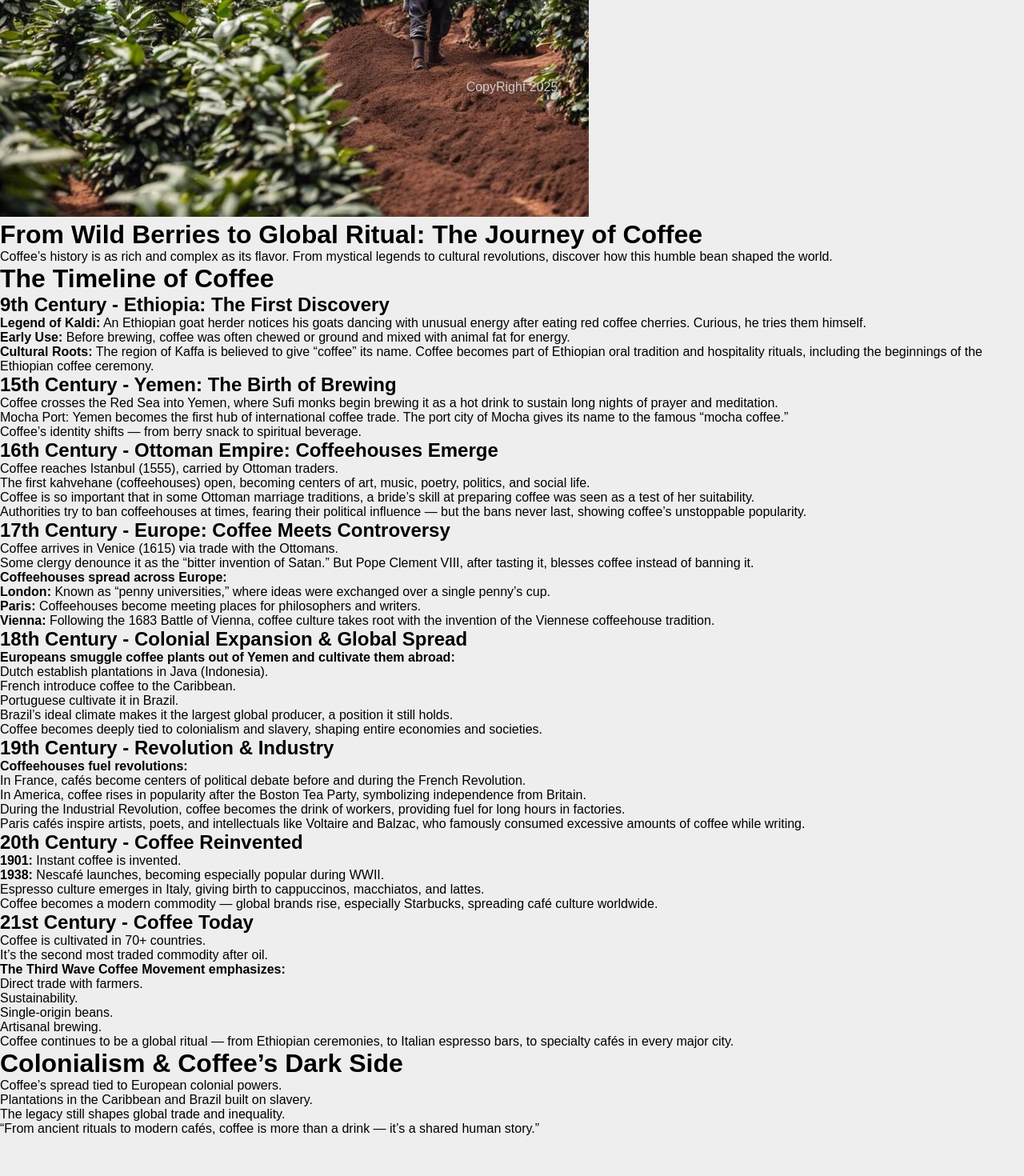
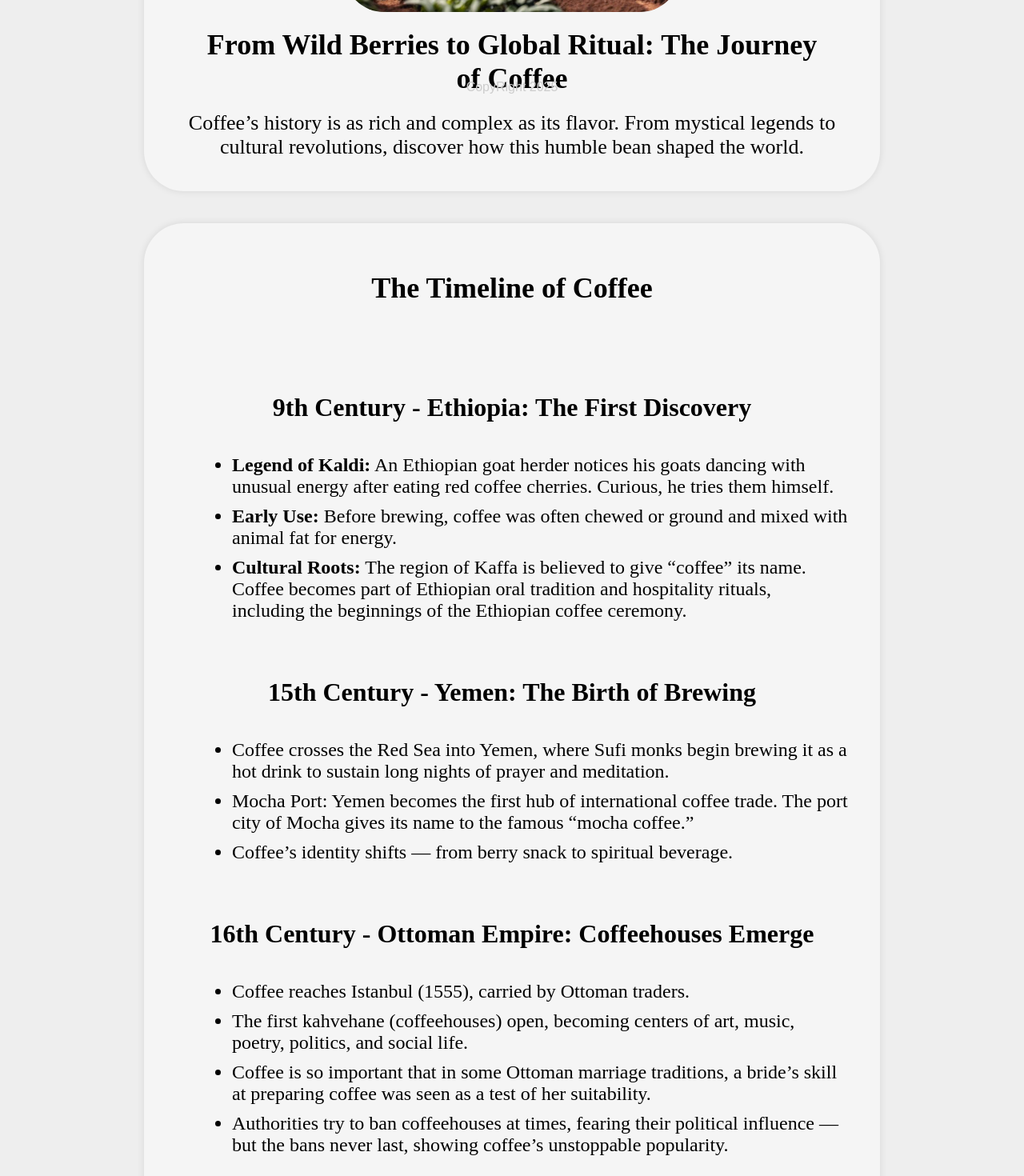
Before and after one commit to mnazzall/coffee-lovers, a React (Vite) app: page /#/History in a window 1280 px wide. Shown: the part 660-2130 px from the top of the page at 80% size. Before the commit the page ends 2080 px from the top, so only its background shows below. Built offline with nearby package versions, Linux system fonts and the light colour scheme.

Commit message:
history done

```diff
--- a/src/components/BrewingMethods.css
+++ b/src/components/BrewingMethods.css
@@ -27,7 +27,7 @@
 
 .brewing-first-section h1 {
   font-family: "Times New Roman", Times, serif;
-  font-size: 35px;
+  font-size: 36px;
   padding: 20px;
 }
 
--- a/src/components/History.css
+++ b/src/components/History.css
@@ -0,0 +1,343 @@
+.history-container {
+    display: flex;
+    flex-direction: column;
+    overflow: hidden;
+}
+
+.history-hero-container {
+  display: flex;
+  flex-direction: column;
+  text-align: center;
+  justify-content: center;
+  align-items: center;
+  margin: 20px 180px 20px 180px;
+  padding: 40px;
+  background-color: whitesmoke;
+  border-radius: 50px;
+  box-shadow: 0 0 10px rgba(0, 0, 0, 0.1);
+}
+
+.history-hero-container img {
+    width: 50%;
+    height: auto;
+    object-fit: cover;
+    border-radius: 50px;
+
+}
+
+.history-hero-container h1 {
+    font-family: "Times New Roman", Times, serif;
+    font-size: 36px;
+    padding: 20px;
+}
+
+.history-hero-container p {
+    font-family: "Times New Roman", Times, serif;
+    font-size: 26px;
+    font-weight: 500;
+    color: black;
+
+}
+
+.history-timeline-container {
+  display: flex;
+  flex-direction: column;
+  text-align: center;
+  justify-content: center;
+  align-items: center;
+  margin: 20px 180px 20px 180px;
+  padding: 40px;
+  background-color: whitesmoke;
+  border-radius: 50px;
+  box-shadow: 0 0 10px rgba(0, 0, 0, 0.1);
+}
+
+.history-timeline-container h1 {
+    font-family: "Times New Roman", Times, serif;
+    font-size: 36px;
+    padding: 20px;
+    margin-bottom: 50px;
+}
+
+.shared-timeline {
+    display: flex;
+    flex-direction: column;
+    overflow: hidden;
+}
+
+.shared-timeline h2 {
+    font-family: "Times New Roman", Times, serif;
+    font-size: 32px;
+    padding: 20px;
+    margin-top: 20px;
+}
+
+.shared-timeline ul {
+    font-family: "Times New Roman", Times, serif;
+  font-size: 24px;
+  color: black;
+  font-weight: 500;
+  text-align: left;
+  margin-left: 70px;
+  margin-bottom: 20px;
+  margin-top: 20px;
+}
+
+.shared-timeline ul li {
+    margin-bottom: 10px;
+}
+
+.shared-timeline ul li ul {
+  font-family: "Times New Roman", Times, serif;
+  font-size: 22px;
+  color: black;
+  font-weight: 500;
+  text-align: left;
+  margin-left: 70px;
+  margin-bottom: 20px;
+  margin-top: 20px;
+}
+
+.shared-timeline ul li ul li {
+    margin-bottom: 10px;
+}
+
+.darkside-of-history-container {
+  display: flex;
+  flex-direction: column;
+
+  margin: 20px 180px 20px 180px;
+  padding: 40px;
+  background-color: whitesmoke;
+  border-radius: 50px;
+  box-shadow: 0 0 10px rgba(0, 0, 0, 0.1);
+}
+
+.darkside-of-history-container h1 {
+    font-family: "Times New Roman", Times, serif;
+    font-size: 36px;
+    padding: 20px;
+    text-align: center;
+    align-items: center;
+}
+
+.darkside-of-history-container ul {
+  font-family: "Times New Roman", Times, serif;
+  font-size: 24px;
+  color: black;
+  font-weight: 500;
+  text-align: left;
+  margin-left: 100px;
+  margin-bottom: 20px;
+  margin-top: 20px;
+}
+
+.darkside-of-history-container ul li {
+    margin-bottom: 12px;
+}
+
+.history-closing-container {
+  display: flex;
+  flex-direction: column;
+  text-align: center;
+  justify-content: center;
+  align-items: center;
+  margin: 30px 180px 80px 180px;
+  padding: 40px;
+  background-color: whitesmoke;
+  border-radius: 50px;
+  box-shadow: 0 0 10px rgba(0, 0, 0, 0.1);
+}
+
+.history-closing-container p {
+    font-family: "Times New Roman", Times, serif;
+    font-size: 27px;
+    font-weight: 500;
+    color: black;
+}
+
+
+@media screen and (max-width: 768px) {
+    .history-hero-container {
+        margin: 20px 20px 20px 20px;
+        padding: 10px;
+      }
+
+      .history-hero-container img {
+          width: 90%;
+          height: auto;
+
+      }
+
+      .history-hero-container h1 {
+          font-size: 28px;
+          padding: 20px;
+      }
+
+      .history-hero-container p {
+          font-family: "Times New Roman", Times, serif;
+          font-size: 20px;
+      }
+
+      .history-timeline-container {
+        margin: 20px 20px 20px 20px;
+        padding: 10px;
+      }
+
+      .history-timeline-container h1 {
+          font-size: 28px;
+          padding: 20px;
+          margin-bottom: 20px;
+      }
+
+      .shared-timeline h2 {
+          font-size: 26px;
+          padding: 20px;
+          margin-top: 20px;
+      }
+
+      .shared-timeline ul {
+        font-size: 20px;
+        margin-left: 30px;
+        margin-bottom: 15px;
+        margin-top: 15px;
+      }
+
+      .shared-timeline ul li {
+          margin-bottom: 10px;
+      }
+
+      .shared-timeline ul li ul {
+        font-size: 18px;
+        margin-left: 30px;
+        margin-bottom: 15px;
+        margin-top: 15px;
+      }
+
+      .shared-timeline ul li ul li {
+          margin-bottom: 10px;
+      }
+
+      .darkside-of-history-container {
+        margin: 20px 20px 20px 20px;
+        padding: 10px;
+      }
+
+      .darkside-of-history-container h1 {
+          font-size: 28px;
+          padding: 20px;
+      }
+
+      .darkside-of-history-container ul {
+        font-size: 22px;
+        margin-left: 50px;
+        margin-bottom: 20px;
+        margin-top: 20px;
+      }
+
+      .darkside-of-history-container ul li {
+          margin-bottom: 10px;
+      }
+
+      .history-closing-container {
+        margin: 20px 20px 50px 20px;
+        padding: 25px;
+      }
+
+      .history-closing-container p {
+          font-size: 23px;
+      }
+}
+
+
+
+@media screen and (min-width: 769px) and (max-width: 1024px) {
+    .history-hero-container {
+        margin: 20px 50px 20px 50px;
+        padding: 15px;
+      }
+
+      .history-hero-container img {
+          width: 75%;
+          height: auto;
+
+      }
+
+      .history-hero-container h1 {
+          font-size: 36px;
+          padding: 20px;
+      }
+
+      .history-hero-container p {
+          font-size: 24px;
+      }
+
+      .history-timeline-container {
+        margin: 20px 50px 20px 50px;
+        padding: 15px;
+      }
+
+      .history-timeline-container h1 {
+          font-size: 36px;
+          padding: 20px;
+          margin-bottom: 20px;
+      }
+
+      .shared-timeline h2 {
+          font-size: 28px;
+          padding: 20px;
+          margin-top: 20px;
+      }
+
+      .shared-timeline ul {
+        font-size: 24px;
+        margin-left: 40px;
+        margin-bottom: 20px;
+        margin-top: 20px;
+      }
+
+      .shared-timeline ul li {
+          margin-bottom: 10px;
+      }
+
+      .shared-timeline ul li ul {
+        font-size: 22px;
+        margin-left: 40px;
+        margin-bottom: 20px;
+        margin-top: 20px;
+      }
+
+      .shared-timeline ul li ul li {
+          margin-bottom: 10px;
+      }
+
+      .darkside-of-history-container {
+        margin: 20px 50px 20px 50px;
+        padding: 10px;
+      }
+
+      .darkside-of-history-container h1 {
+          font-size: 36px;
+          padding: 20px;
+      }
+
+      .darkside-of-history-container ul {
+        font-size: 24px;
+        margin-left: 50px;
+        margin-bottom: 20px;
+        margin-top: 20px;
+      }
+
+      .darkside-of-history-container ul li {
+          margin-bottom: 10px;
+      }
+
+      .history-closing-container {
+        margin: 20px 50px 60px 50px;
+        padding: 25px;
+      }
+
+      .history-closing-container p {
+          font-size: 26px;
+      }
+}
--- a/src/components/history.jsx
+++ b/src/components/history.jsx
@@ -1,11 +1,11 @@
-import React from "react";
+import React, { useEffect } from "react";
 import "./History.css"
 
 
 function History() {
+
     return (
         <div className="history-container">
-
 
         <div className="history-hero-container">
             <img src="/coffee-lovers/photos/historyherosection.jpg" alt="Ethiopian coffee farmer" />
@@ -13,9 +13,9 @@ function History() {
             <p>Coffee’s history is as rich and complex as its flavor. From mystical legends to cultural revolutions, discover how this humble bean shaped the world.</p>
         </div>
 
-        <div>
+        <div className="history-timeline-container">
             <h1>The Timeline of Coffee</h1>
-            <div>
+            <div className="shared-timeline">
                 <h2>9th Century - Ethiopia: The First Discovery</h2>
                 <ul>
                     <li><strong>Legend of Kaldi:</strong> An Ethiopian goat herder notices his goats dancing with unusual energy after eating red coffee cherries. Curious, he tries them himself.</li>
@@ -23,7 +23,7 @@ function History() {
                     <li><strong>Cultural Roots:</strong> The region of Kaffa is believed to give “coffee” its name. Coffee becomes part of Ethiopian oral tradition and hospitality rituals, including the beginnings of the Ethiopian coffee ceremony.</li>
                 </ul>
             </div>
-            <div>
+            <div className="shared-timeline">
                 <h2>15th Century - Yemen: The Birth of Brewing</h2>
                 <ul>
                     <li>Coffee crosses the Red Sea into Yemen, where Sufi monks begin brewing it as a hot drink to sustain long nights of prayer and meditation.</li>
@@ -31,7 +31,7 @@ function History() {
                     <li>Coffee’s identity shifts — from berry snack to spiritual beverage.</li>
                 </ul>
             </div>
-            <div>
+            <div className="shared-timeline">
                 <h2>16th Century - Ottoman Empire: Coffeehouses Emerge</h2>
                 <ul>
                     <li>Coffee reaches Istanbul (1555), carried by Ottoman traders.</li>
@@ -40,7 +40,7 @@ function History() {
                     <li>Authorities try to ban coffeehouses at times, fearing their political influence — but the bans never last, showing coffee’s unstoppable popularity.</li>
                 </ul>
             </div>
-            <div>
+            <div className="shared-timeline">
                 <h2>17th Century - Europe: Coffee Meets Controversy</h2>
                 <ul>
                     <li>Coffee arrives in Venice (1615) via trade with the Ottomans.</li>
@@ -55,7 +55,7 @@ function History() {
                     </li>
                 </ul>
             </div>
-            <div>
+            <div className="shared-timeline">
                 <h2>18th Century - Colonial Expansion & Global Spread</h2>
                 <ul>
                     <li>
@@ -70,7 +70,7 @@ function History() {
                     <li>Coffee becomes deeply tied to colonialism and slavery, shaping entire economies and societies.</li>
                 </ul>
             </div>
-            <div>
+            <div className="shared-timeline">
                 <h2>19th Century - Revolution & Industry</h2>
                 <ul>
                     <li>
@@ -86,7 +86,7 @@ function History() {
                     <li>Paris cafés inspire artists, poets, and intellectuals like Voltaire and Balzac, who famously consumed excessive amounts of coffee while writing.</li>
                 </ul>
             </div>
-            <div>
+            <div className="shared-timeline">
                 <h2>20th Century - Coffee Reinvented</h2>
                 <ul>
                     <li><strong>1901:</strong> Instant coffee is invented.</li>
@@ -95,7 +95,7 @@ function History() {
                     <li>Coffee becomes a modern commodity — global brands rise, especially Starbucks, spreading café culture worldwide.</li>
                 </ul>
             </div>
-            <div>
+            <div className="shared-timeline">
                 <h2>21st Century - Coffee Today</h2>
                 <ul>
                     <li>Coffee is cultivated in 70+ countries.</li>
@@ -114,7 +114,7 @@ function History() {
             </div>
         </div>
 
-            <div>
+            <div className="darkside-of-history-container">
                 <h1>Colonialism & Coffee’s Dark Side</h1>
                 <ul>
                     <li>Coffee’s spread tied to European colonial powers.</li>
@@ -123,8 +123,8 @@ function History() {
                 </ul>
             </div>
 
-            <div>
-                <p>“From ancient rituals to modern cafés, coffee is more than a drink — it’s a shared human story.”</p>
+            <div className="history-closing-container">
+                <p>“From ancient rituals to modern cafés, coffee is more than a drink - it’s a shared human story.”</p>
             </div>
 
 
```
